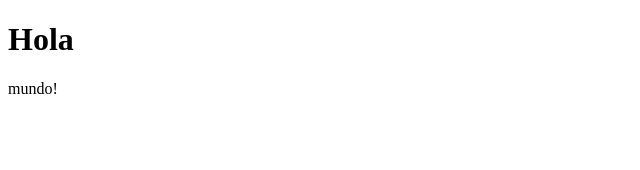
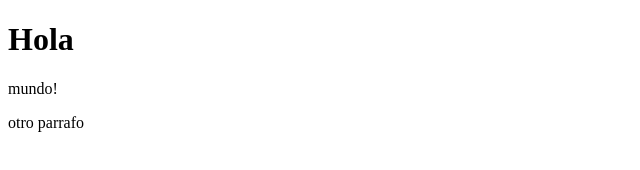
Before and after one commit to JulianAgustinGorosito/tp1-2025, a plain HTML site: page index.html in a window 1280 px wide. Shown: the full height of the page, 0-640 px from the left. Drawn offline with Linux system fonts and the light colour scheme.

Commit message:
se agrega otro parrafo

```diff
--- a/index.html
+++ b/index.html
@@ -8,6 +8,6 @@
 <body>
     <h1>Hola</h1>
     <p>mundo!</p>
-
-</body>
+    <p2>otro parrafo</p2>
+    </body>
 </html>
```
